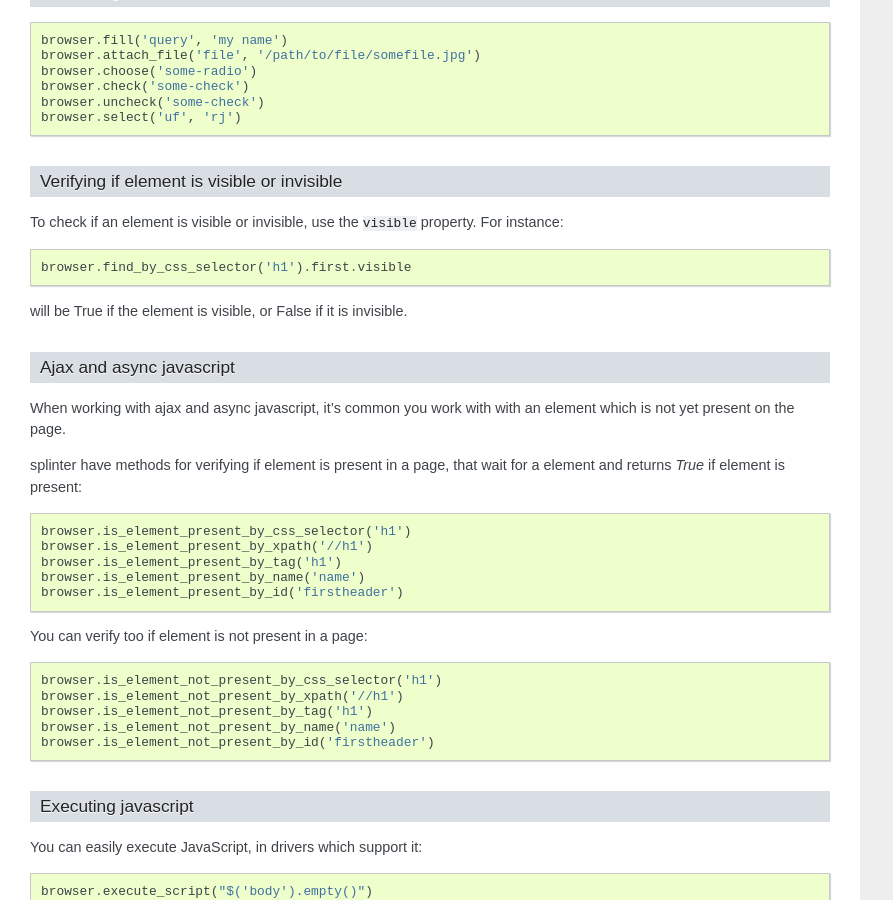
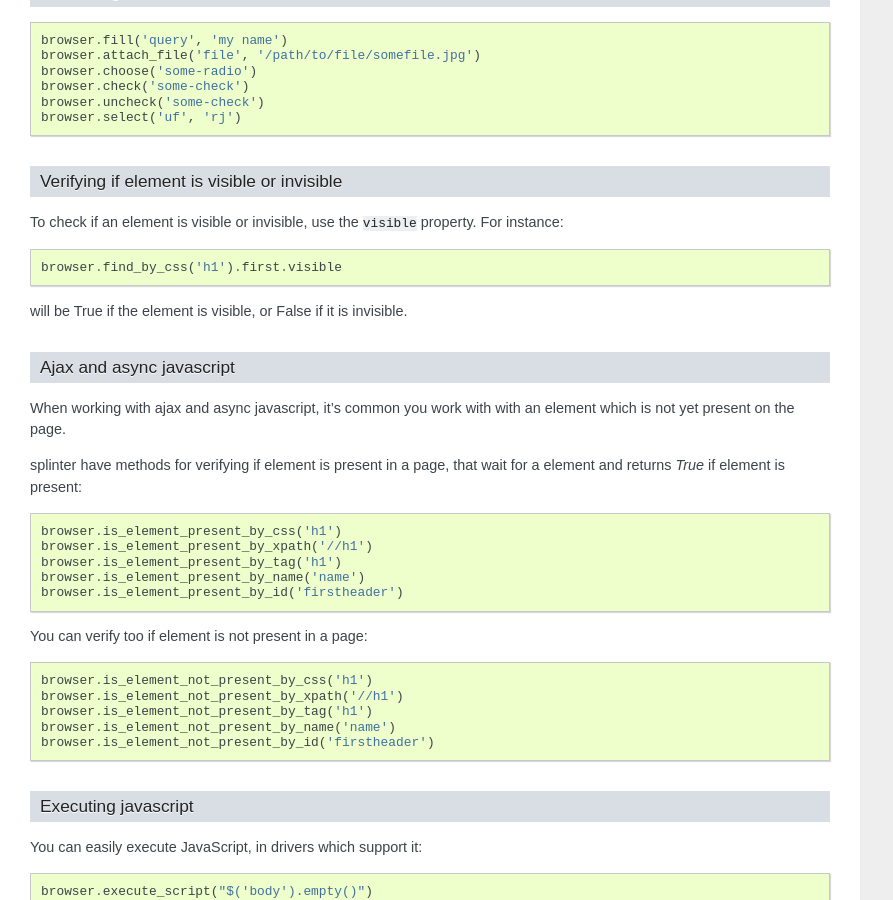
Before and after one commit to cobrateam/splinter, a Sphinx documentation site: the page built from docs/index.rst, in a window 1280 px wide and 900 px high, scrolled down 3897 px. Shown: the whole window, without its empty margins (0-893 px from the left). Built offline with Sphinx 7.4.7, drawn with Linux system fonts in a browser that asks for light colours; some of the changed text lies outside the part shown.

Commit message:
updating docs to reflect the changes from 0.0.3 and adding the change to the new features on that version

```diff
--- a/docs/index.rst
+++ b/docs/index.rst
@@ -114,9 +114,9 @@
 Finding elements
 ----------------
 
-For finding elements you can use five methods, one for each selector type ``css_selector``, ``xpath``, ``tag``, ``name``, ``id``::
+For finding elements you can use five methods, one for each selector type ``css``, ``xpath``, ``tag``, ``name``, ``id``::
 
-    browser.find_by_css_selector('h1')
+    browser.find_by_css('h1')
     browser.find_by_xpath('//h1')
     browser.find_by_tag('h1')
     browser.find_by_name('name')
@@ -168,7 +168,7 @@
 
 These methods returns a list of all found elements.
 
-For finding links by id, tag, name or xpath you should use other find methods (``find_by_css_selector``, ``find_by_xpath``, ``find_by_tag``, ``find_by_name`` and ``find_by_id``).
+For finding links by id, tag, name or xpath you should use other find methods (``find_by_css``, ``find_by_xpath``, ``find_by_tag``, ``find_by_name`` and ``find_by_id``).
 
 Element not found exception
 ---------------------------
@@ -182,13 +182,13 @@
 
 ::
 
-    browser.find_by_css_selector('h1').first.value
+    browser.find_by_css('h1').first.value
 
 or
 
 ::
 
-    element = browser.find_by_css_selector('h1').first
+    element = browser.find_by_css('h1').first
     element.value
 
 
@@ -244,7 +244,7 @@
 
 ::
 
-    browser.find_by_css_selector('h1').first.visible
+    browser.find_by_css('h1').first.visible
 
 will be True if the element is visible, or False if it is invisible.
 
@@ -257,7 +257,7 @@
 
 ::
 
-    browser.is_element_present_by_css_selector('h1')
+    browser.is_element_present_by_css('h1')
     browser.is_element_present_by_xpath('//h1')
     browser.is_element_present_by_tag('h1')
     browser.is_element_present_by_name('name')
@@ -267,7 +267,7 @@
 
 ::
 
-    browser.is_element_not_present_by_css_selector('h1')
+    browser.is_element_not_present_by_css('h1')
     browser.is_element_not_present_by_xpath('//h1')
     browser.is_element_not_present_by_tag('h1')
     browser.is_element_not_present_by_name('name')
--- a/docs/news.rst
+++ b/docs/news.rst
@@ -11,6 +11,8 @@
 - now splinter use selenium 2.0b3 for firefox and chrome driver
 - zope.testbrowser.browser dependency is not required
 - new method for reload a page
+- find_by_css_selector is now deprecated, use find_by_css instead
+- deprecated methods now throw "DeprecationWarning"
 
 Backward incompatible changes
 -----------------------------
```
